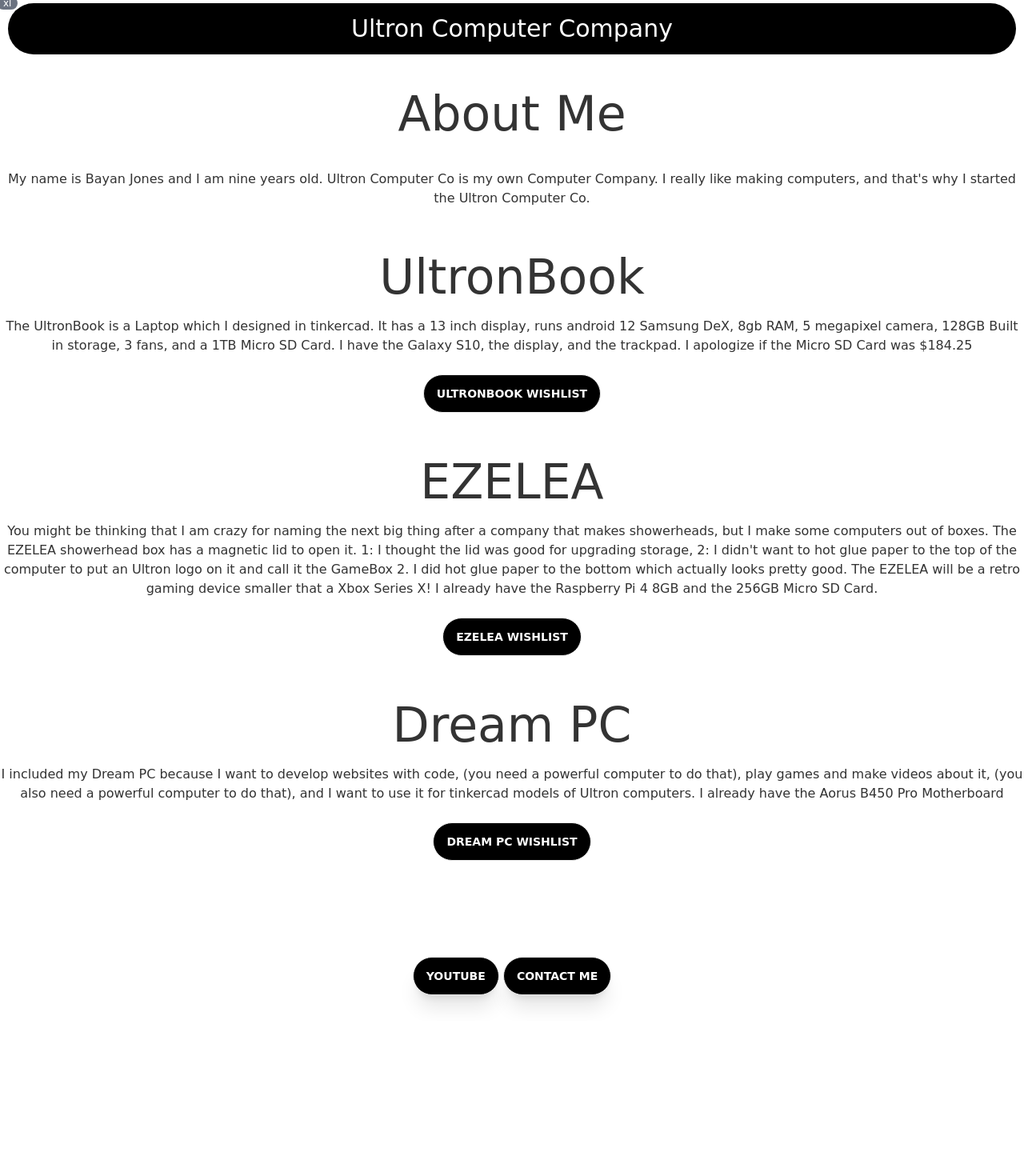
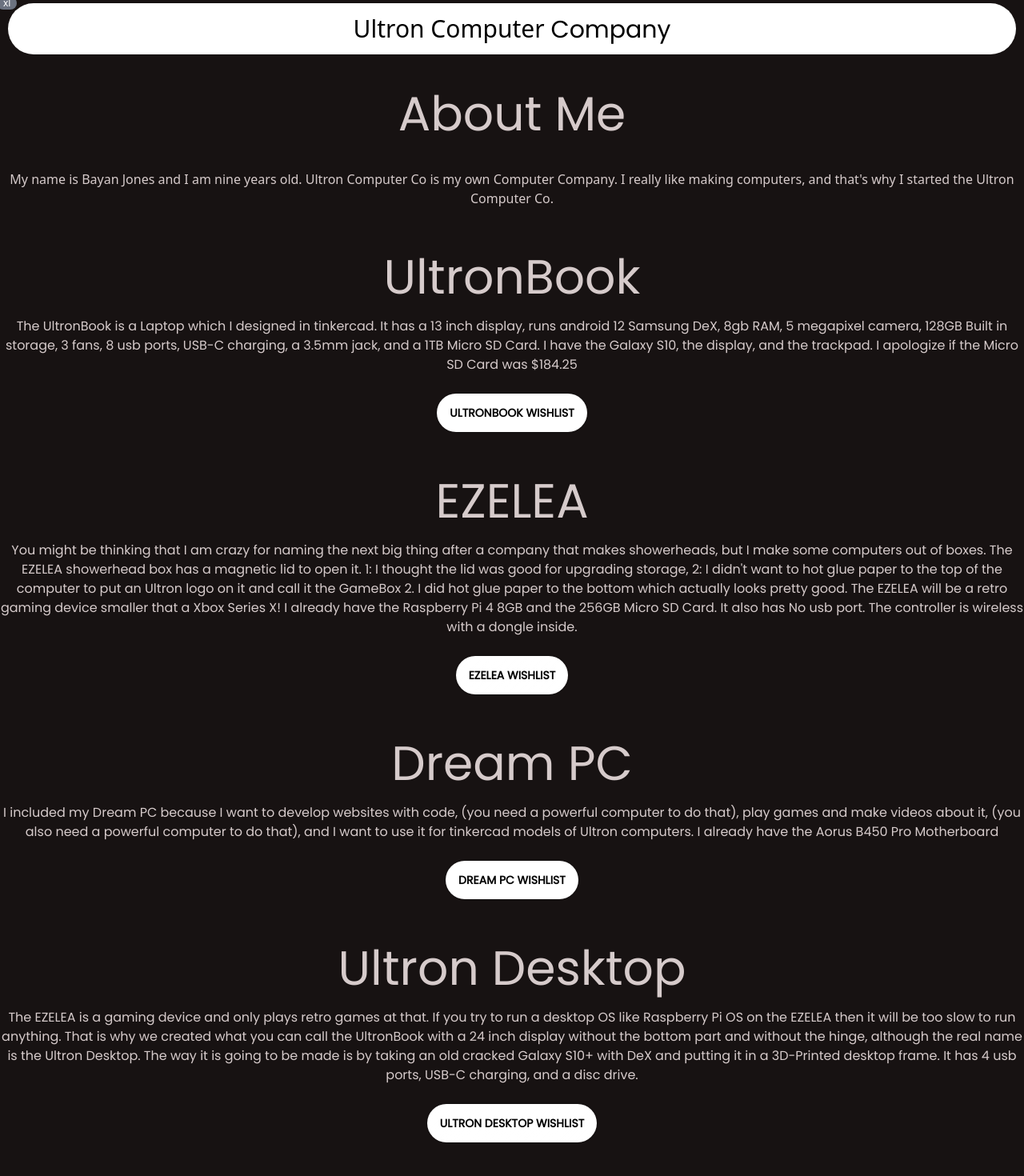
Before and after one commit to bayanalan/ultroncomputerco, a SvelteKit app: page / in a window 1280 px wide. Shown: the top 1470 px of the page at 80% size. Before the commit the page ends 1276 px from the top, so only its background shows below. Built offline with nearby package versions, Linux system fonts and the light colour scheme.

Commit message:
New dark theme

```diff
--- a/src/app.html
+++ b/src/app.html
@@ -1,6 +1,6 @@
 <!DOCTYPE html>
 <html
-data-theme="wireframe"
+data-theme="forest"
 lang="en">
 	<head>
 		<meta charset="utf-8" />
--- a/src/app.postcss
+++ b/src/app.postcss
@@ -1,9 +1,13 @@
-
-@import url('https://fonts.googleapis.com/css2?family=Roboto&display=swap');
-
+@import url('https://fonts.googleapis.com/css2?family=Poppins&display=swap');
 
 
 /* Write your global styles here, in PostCSS syntax */
 @tailwind base;
 @tailwind components;
 @tailwind utilities;
+
+.poppins, h1 {
+
+ font-family: 'Poppins', sans-serif;
+
+}
--- a/src/routes/+page.svelte
+++ b/src/routes/+page.svelte
@@ -1,31 +1,31 @@
-<div class="navbar bg-black sticky top-1 rounded-full w-[calc(100%-20px)] mx-auto">
+<div class="navbar bg-white sticky top-1 rounded-full w-[calc(100%-20px)] mx-auto">
     <div class="navbar-center text-center mx-auto ">
       <!-- svelte-ignore a11y-missing-attribute -->
-      <a class="text-white text-3xl ">
+      <a class="text-black text-3xl ">
         Ultron Computer
-        <span class="inline sm:hidden"> Co.</span>
-        <span class="hidden sm:inline"> Company</span>
+        <span class="poppins inline sm:hidden"> Co.</span>
+        <span class="poppins hidden sm:inline"> Company</span>
       </a>
     </div>
   </div>
 
- <h1 class="text-center text-6xl pt-12">About Me</h1>
+ <h1 class=" poppins text-center text-6xl pt-12">About Me</h1>
 <p class="text-center pt-10" > My name is Bayan Jones and I am nine years old. Ultron Computer Co is my own Computer Company. I really like making computers, and that's
  why I started the Ultron Computer Co.</p>
  <h1 class="text-6xl text-center font-Roboto pt-14">UltronBook</h1>
  <h1 class="pt-5 text-center">The UltronBook is a Laptop which I designed in tinkercad. It has a 13 inch display,
-runs android 12 Samsung DeX, 8gb RAM, 5 megapixel camera, 128GB Built in storage, 3 fans, and a 1TB Micro SD Card. I have the Galaxy S10, the display, and the trackpad. I apologize if the Micro SD Card was $184.25 </h1>
+runs android 12 Samsung DeX, 8gb RAM, 5 megapixel camera, 128GB Built in storage, 3 fans, 8 usb ports, USB-C charging, a 3.5mm jack, and a 1TB Micro SD Card. I have the Galaxy S10, the display, and the trackpad. I apologize if the Micro SD Card was $184.25 </h1>
+
+<div class=" poppins w-full text-center">
+  <a class="btn glass mt-6 rounded-full bg-white text-black hover:shadow-xl " href="https://www.amazon.com/hz/wishlist/ls/3EDWSS4QYWYUV/ref=nav_wishlist_lists_3" target="_blank">UltronBook Wishlist</a>
+</div>
+
+<h1 class=" poppins text-center text-6xl pt-14">EZELEA</h1>
+
+<h1 class="text-center pt-5">You might be thinking that I am crazy for naming the next big thing after a company that makes showerheads, but I make some computers out of boxes. The EZELEA showerhead box has a magnetic lid to open it. 1: I thought the lid was good for upgrading storage, 2: I didn't want to hot glue paper to the top of the computer to put an Ultron logo on it and call it the GameBox 2. I did hot glue paper to the bottom which actually looks pretty good. The EZELEA will be a retro gaming device smaller that a Xbox Series X! I already have the Raspberry Pi 4 8GB and the 256GB Micro SD Card. It also has No usb port. The controller is wireless with a dongle inside.</h1>
 
 <div class="w-full text-center">
-  <a class="btn mt-6 rounded-full bg-black text-white hover:shadow-xl " href="https://www.amazon.com/hz/wishlist/ls/3EDWSS4QYWYUV/ref=nav_wishlist_lists_3" target="_blank">UltronBook Wishlist</a>
-</div>
-
-<h1 class="text-center text-6xl pt-14">EZELEA</h1>
-
-<h1 class="text-center pt-5">You might be thinking that I am crazy for naming the next big thing after a company that makes showerheads, but I make some computers out of boxes. The EZELEA showerhead box has a magnetic lid to open it. 1: I thought the lid was good for upgrading storage, 2: I didn't want to hot glue paper to the top of the computer to put an Ultron logo on it and call it the GameBox 2. I did hot glue paper to the bottom which actually looks pretty good. The EZELEA will be a retro gaming device smaller that a Xbox Series X! I already have the Raspberry Pi 4 8GB and the 256GB Micro SD Card. </h1>
-
-<div class="w-full text-center">
-  <a class="btn mt-6 rounded-full bg-black text-white hover:shadow-xl " href="https://www.amazon.com/hz/wishlist/ls/3CB3750IQR8GK?ref_=wl_share" target="_blank">EZELEA Wishlist</a>
+  <a class=" poppins btn glass mt-6 rounded-full bg-white text-black hover:shadow-xl " href="https://www.amazon.com/hz/wishlist/ls/3CB3750IQR8GK?ref_=wl_share" target="_blank">EZELEA Wishlist</a>
 </div>
 
 <h1 class="text-center text-6xl pt-14">Dream PC</h1>
@@ -33,15 +33,25 @@
 <h1 class="text-center pt-5">I included my Dream PC because I want to develop websites with code, (you need a powerful computer to do that), play games and make videos about it, (you also need a powerful computer to do that), and I want to use it for tinkercad models of Ultron computers. I already have the Aorus B450 Pro Motherboard</h1>
 
 <div class="w-full text-center">
-  <a class="btn mt-6 rounded-full bg-black text-white hover:shadow-xl " href="https://www.amazon.com/hz/wishlist/ls/W7807HTP7TBW?ref_=wl_share" target="_blank">Dream PC Wishlist</a>
+  <a class=" poppins btn glass mt-6 rounded-full bg-white text-black hover:shadow-xl " href="https://www.amazon.com/hz/wishlist/ls/W7807HTP7TBW?ref_=wl_share" target="_blank">Dream PC Wishlist</a>
 </div>
-<h1 class="pt-24"> </h1>
+
+<h1 class="text-center text-6xl pt-14 ">Ultron Desktop </h1>
+
+<h1 class="text-center pt-5">The EZELEA is a gaming device and only plays retro games at that. If you try to run a desktop OS like Raspberry Pi OS on the EZELEA then it will be too slow to run anything. That is why we created what you can call the UltronBook with a 24 inch display without the bottom part and without the hinge, although the real name is the Ultron Desktop. The way it is going to be made is by taking an old cracked Galaxy S10+ with DeX and putting it in a 3D-Printed desktop frame. It has 4 usb ports, USB-C charging, and a disc drive.</h1>
 
 <div class="w-full text-center">
-    <a class=" shadow-xl btn mt-6 rounded-full bg-black text-white hover:shadow-xl " href="https://www.youtube.com/channel/UCNO7sfAI3CiN59y2vDt2dVw" target="_blank">Youtube</a>
+  <a class=" poppins btn glass mt-6 rounded-full bg-white text-black hover:shadow-xl " href="https://www.amazon.com/hz/wishlist/ls/WMS8PLIXHW84?ref_=wl_share" target="_blank">Ultron Desktop Wishlist</a>
+</div>
+
+<!-- svelte-ignore a11y-missing-content -->
+<h1 class="pt-20"></h1>
+
+<div class="w-full text-center">
+  <a class="poppins shadow-xl btn glass mt-6 rounded-full bg-white text-black hover:shadow-xl" href="https://www.youtube.com/channel/UCNO7sfAI3CiN59y2vDt2dVw" target="_blank">Youtube</a>
 
 
-<a href="mailto:ultron.business@gmail.com?subject="  class="btn rounded-full bg-black text-white shadow-xl" target="_blank">Contact Me</a>
+<a href="mailto:ultron.business@gmail.com?subject="  class=" poppins btn glass rounded-full bg-white text-black shadow-xl" target="_blank">Contact Me</a>
 </div>
 
 <!-- svelte-ignore a11y-missing-attribute -->
```
Also changed, not shown: static/favicon.png.
